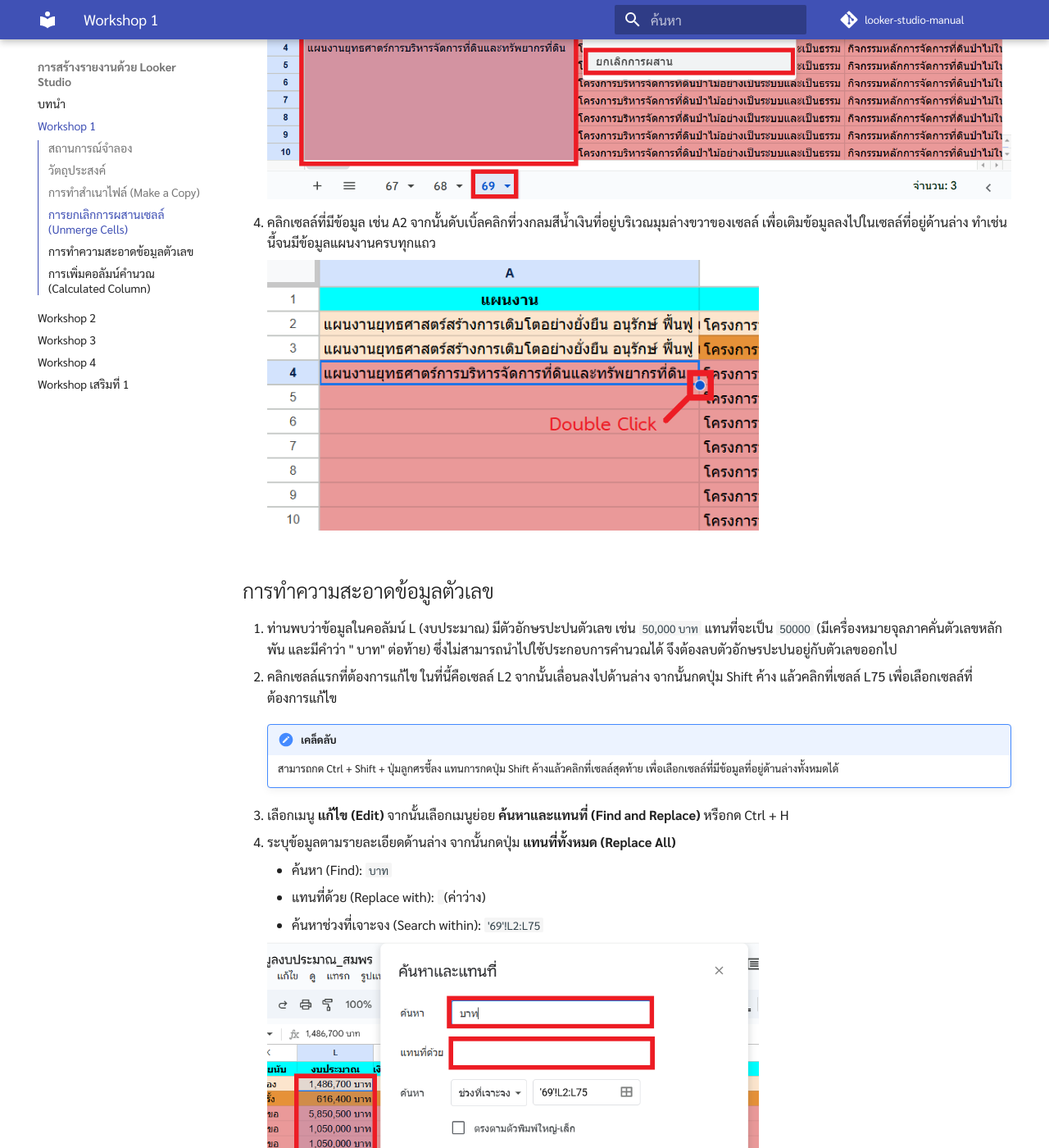
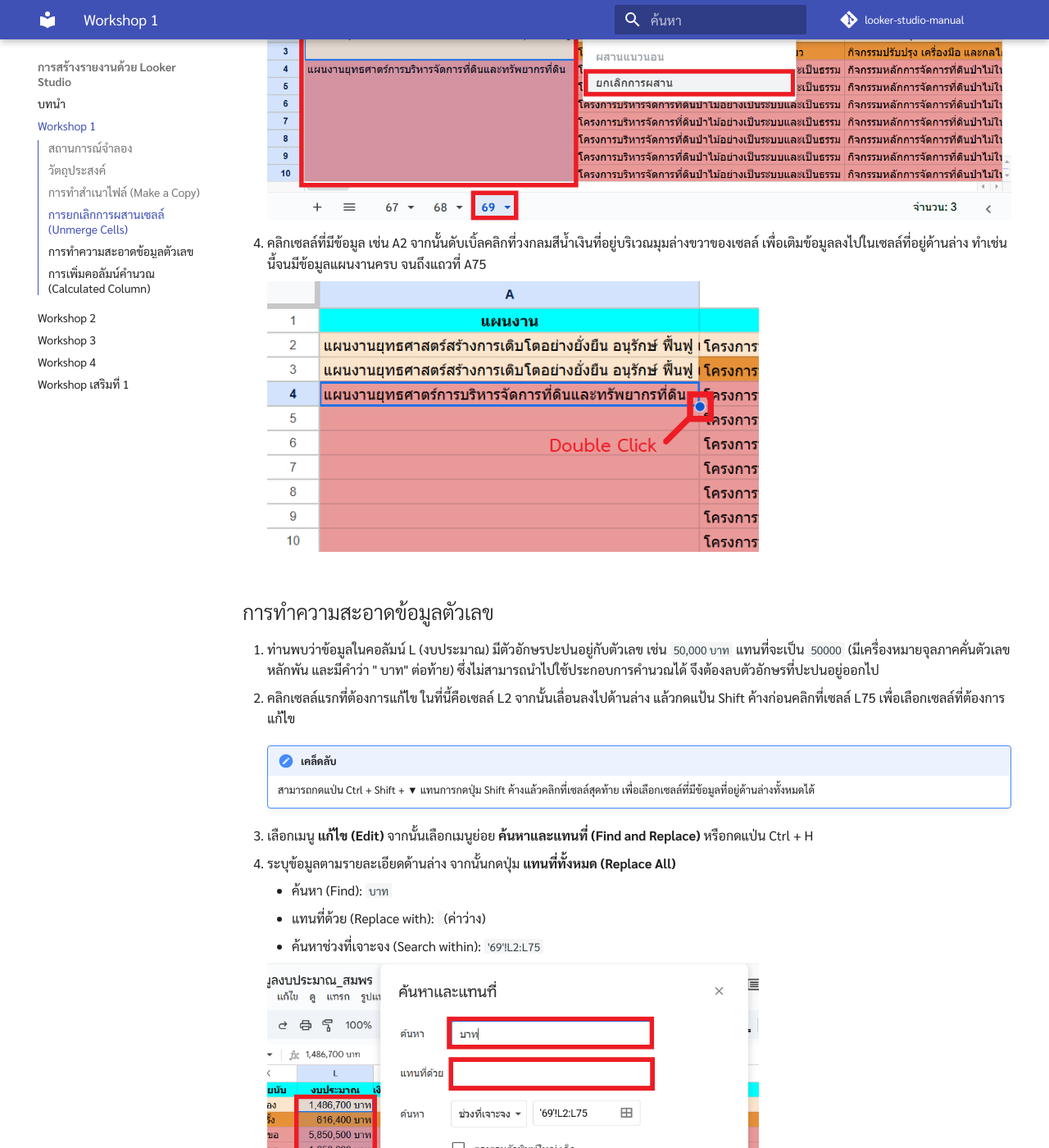
Before and after one commit to weeix/looker-studio-manual, an MkDocs documentation site: the page built from docs/workshop-1.md, in a window 1280 px wide and 1400 px high, scrolled down 1997 px. Shown: the whole window at 82% size. Built offline with MkDocs 1.6.1 and Material for MkDocs 9.7.7, drawn with Linux system fonts in a browser that asks for light colours; comment, search, counter and statistics services are not loaded; some of the changed text lies outside the part shown.

Commit message:
revise workshop 1

```diff
--- a/docs/workshop-1.md
+++ b/docs/workshop-1.md
@@ -25,25 +25,25 @@
 
 ## การยกเลิกการผสานเซลล์ (Unmerge Cells)
 
-1. เลือกแผ่นงานที่ชื่อว่า 69 (ปีงบประมาณ พ.ศ. 2569) จะเห็นว่าข้อมูลในคอลัมน์ A (แผนงาน) มีการผสานเซลล์ จึงต้องยกเลิกการผสานเซลล์ให้ถูกต้อง
-2. คลิกที่เซลล์ A1 จากนั้นเลื่อนลงไปด้านล่าง จากนั้นกดปุ่ม Shift ค้าง แล้วคลิกที่บริเวณเซลล์ A75 เพื่อเลือกเซลล์ที่ต้องการยกเลิกการผสานเซลล์
-3. คลิกเครื่องหมายลูกศรชี้ลงที่อยู่ทางขวาของไอคอน **ผสานเซลล์ (Merge Cells)** จากนั้นเลือกเมนู **ยกเลิกการผสาน (Unmerge Cells)** เซลล์จะถูกแยกออกจากกัน แต่ข้อมูลชื่อแผนงานจะอยู่ที่บรรทัดแรกของแต่ละกลุ่มเท่านั้น
+1. เลือกแผ่นงานที่ชื่อว่า 69 (ปีงบประมาณ พ.ศ. 2569) จะเห็นว่าข้อมูลในคอลัมน์ A (แผนงาน) มีการผสานเซลล์ จึงต้องยกเลิกการผสานเซลล์เสียก่อน
+2. คลิกที่เซลล์ A1 จากนั้นเลื่อนลงไปด้านล่าง แล้วกดแป้น Shift ค้างก่อนคลิกที่บริเวณเซลล์ A75 เพื่อเลือกเซลล์ทั้งหมดที่ต้องการยกเลิกการผสานเซลล์
+3. คลิกเครื่องหมาย ▼ (ลูกศรชี้ลง) ที่อยู่ทางขวาของไอคอน **ผสานเซลล์ (Merge Cells)** จากนั้นเลือกเมนู **ยกเลิกการผสาน (Unmerge Cells)** เซลล์จะถูกแยกออกจากกัน และข้อมูลชื่อแผนงานจะอยู่ที่บรรทัดแรกของแต่ละกลุ่ม
 
     ![ยกเลิกการผสานเซลล์](img/ws1-s2-1.png)
 
-4. คลิกเซลล์ที่มีข้อมูล เช่น A2 จากนั้นดับเบิ้ลคลิกที่วงกลมสีน้ำเงินที่อยู่บริเวณมุมล่างขวาของเซลล์ เพื่อเติมข้อมูลลงไปในเซลล์ที่อยู่ด้านล่าง ทำเช่นนี้จนมีข้อมูลแผนงานครบทุกแถว
+4. คลิกเซลล์ที่มีข้อมูล เช่น A2 จากนั้นดับเบิ้ลคลิกที่วงกลมสีน้ำเงินที่อยู่บริเวณมุมล่างขวาของเซลล์ เพื่อเติมข้อมูลลงไปในเซลล์ที่อยู่ด้านล่าง ทำเช่นนี้จนมีข้อมูลแผนงานครบ จนถึงแถวที่ A75
 
     ![เติมข้อมูลแผนงาน](img/ws1-s2-2.png){ width="600" }
 
 ## การทำความสะอาดข้อมูลตัวเลข
 
-1. ท่านพบว่าข้อมูลในคอลัมน์ L (งบประมาณ) มีตัวอักษรปะปนตัวเลข เช่น `50,000 บาท` แทนที่จะเป็น `50000` (มีเครื่องหมายจุลภาคคั่นตัวเลขหลักพัน และมีคำว่า " บาท" ต่อท้าย) ซึ่งไม่สามารถนำไปใช้ประกอบการคำนวณได้ จึงต้องลบตัวอักษรปะปนอยู่กับตัวเลขออกไป
-2. คลิกเซลล์แรกที่ต้องการแก้ไข ในที่นี้คือเซลล์ L2 จากนั้นเลื่อนลงไปด้านล่าง จากนั้นกดปุ่ม Shift ค้าง แล้วคลิกที่เซลล์ L75 เพื่อเลือกเซลล์ที่ต้องการแก้ไข
+1. ท่านพบว่าข้อมูลในคอลัมน์ L (งบประมาณ) มีตัวอักษรปะปนอยู่กับตัวเลข เช่น `50,000 บาท` แทนที่จะเป็น `50000` (มีเครื่องหมายจุลภาคคั่นตัวเลขหลักพัน และมีคำว่า " บาท" ต่อท้าย) ซึ่งไม่สามารถนำไปใช้ประกอบการคำนวณได้ จึงต้องลบตัวอักษรที่ปะปนอยู่ออกไป
+2. คลิกเซลล์แรกที่ต้องการแก้ไข ในที่นี้คือเซลล์ L2 จากนั้นเลื่อนลงไปด้านล่าง แล้วกดแป้น Shift ค้างก่อนคลิกที่เซลล์ L75 เพื่อเลือกเซลล์ที่ต้องการแก้ไข
 
     !!! tips "เคล็ดลับ"
-        สามารถกด Ctrl + Shift + ปุ่มลูกศรชี้ลง แทนการกดปุ่ม Shift ค้างแล้วคลิกที่เซลล์สุดท้าย เพื่อเลือกเซลล์ที่มีข้อมูลที่อยู่ด้านล่างทั้งหมดได้
+        สามารถกดแป่น Ctrl + Shift + ▼ แทนการกดปุ่ม Shift ค้างแล้วคลิกที่เซลล์สุดท้าย เพื่อเลือกเซลล์ที่มีข้อมูลที่อยู่ด้านล่างทั้งหมดได้
 
-3. เลือกเมนู **แก้ไข (Edit)** จากนั้นเลือกเมนูย่อย **ค้นหาและแทนที่ (Find and Replace)** หรือกด Ctrl + H
+3. เลือกเมนู **แก้ไข (Edit)** จากนั้นเลือกเมนูย่อย **ค้นหาและแทนที่ (Find and Replace)** หรือกดแป่น Ctrl + H
 4. ระบุข้อมูลตามรายละเอียดด้านล่าง จากนั้นกดปุ่ม **แทนที่ทั้งหมด (Replace All)**
 
     * ค้นหา (Find): ` บาท`
```
Also changed, not shown: other parts of docs/workshop-1.md (+4 -4 lines), docs/img/ws1-s2-1.png.
